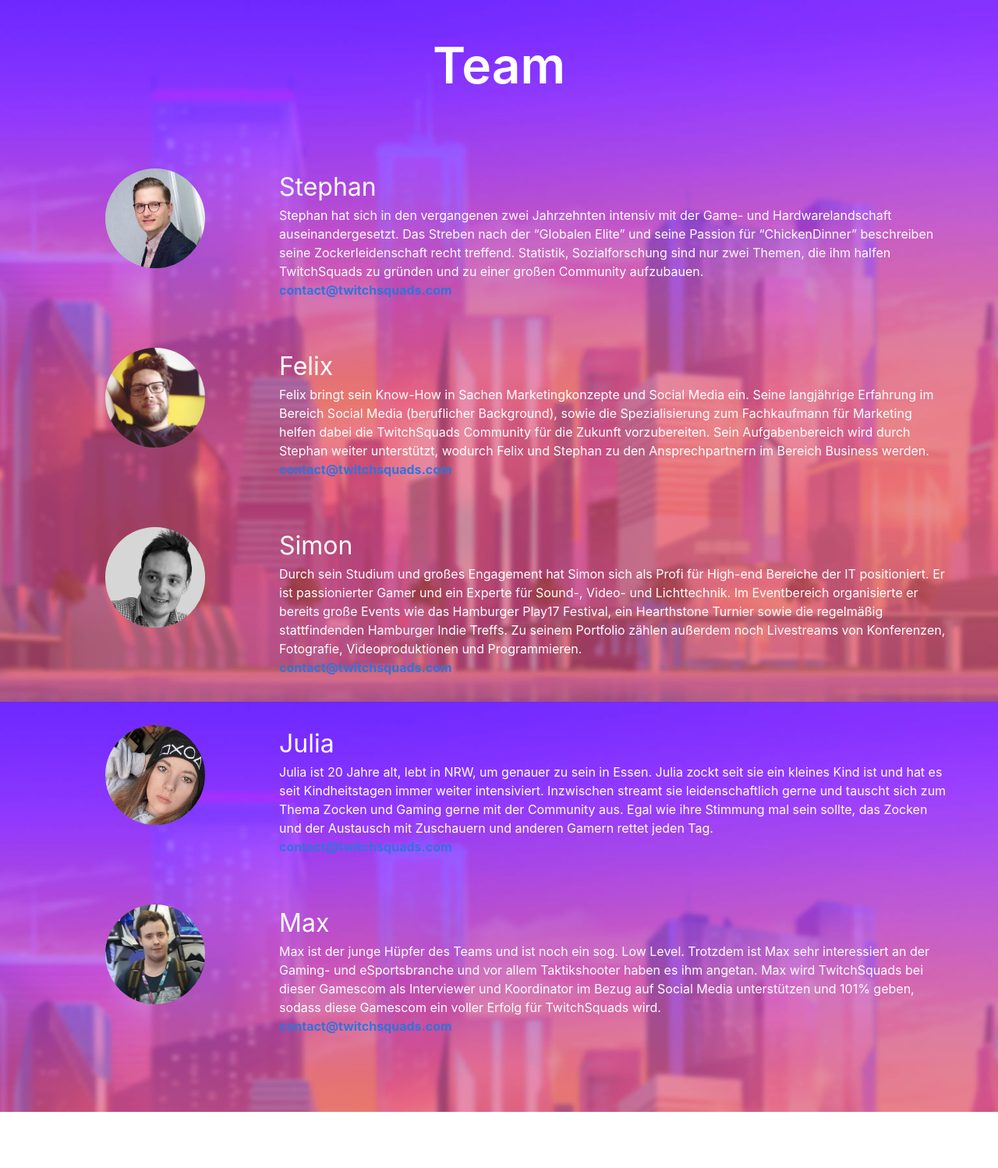
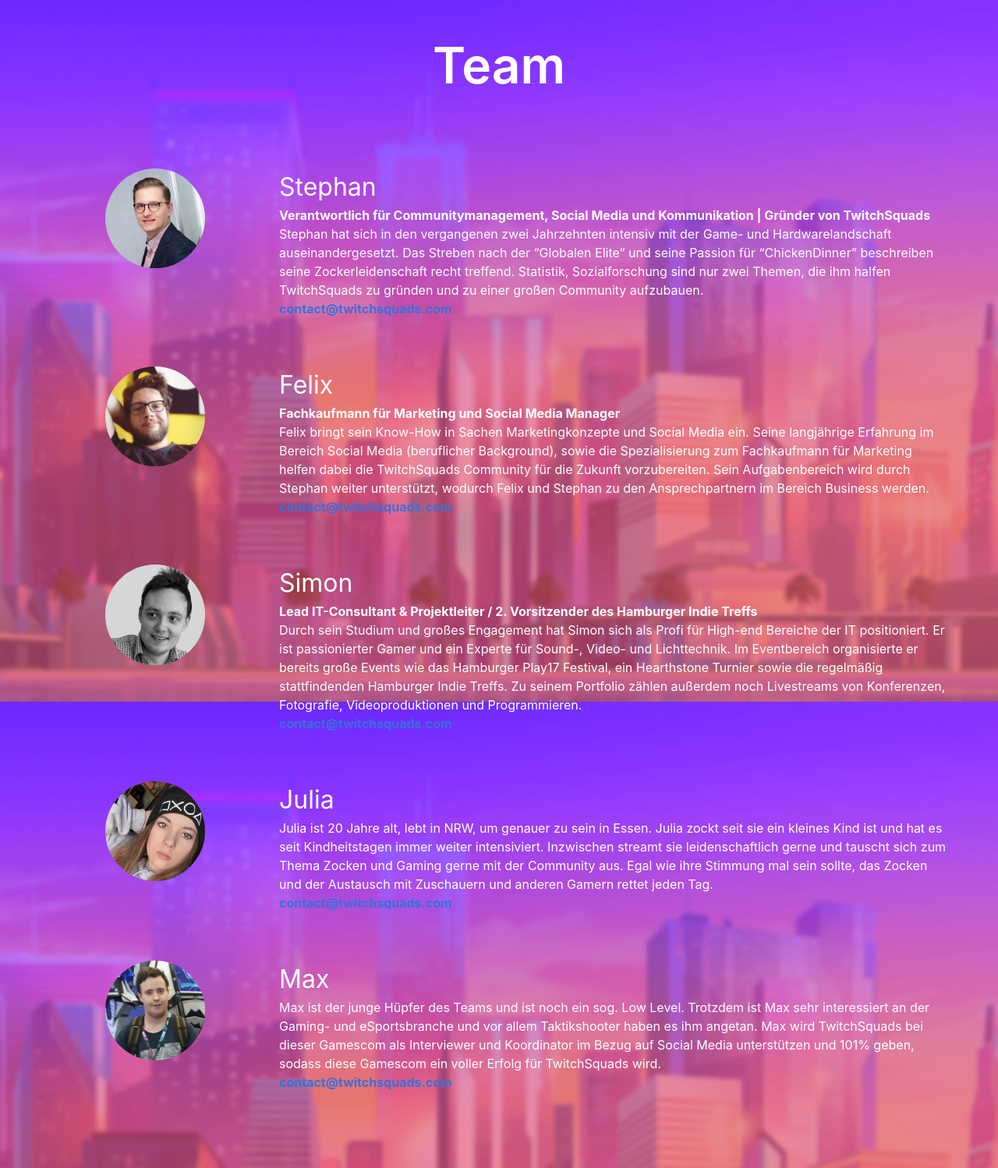
Before and after one commit to TwitchSquads/twitchsquads.github.io, a Jekyll site: the page built from team.html, in a window 1280 px wide. Shown: the whole page at 78% size. Built offline with Jekyll 4.4.1, drawn with Linux system fonts in a browser that asks for light colours; before the commit the page ends 1426 px from its top, so only the background shows below that.

Commit message:
Team member roles

```diff
--- a/team.html
+++ b/team.html
@@ -49,6 +49,10 @@
             font-size: 2rem;
         }
 
+        .team-member .role {
+            font-weight: bold;
+        }
+
         .team-member .contact {
             font-weight: bold;
         }
@@ -82,6 +86,9 @@
                             </div>
                             <div class="column">
                                 <p class="name">Stephan</p>
+                                <p class="role">
+                                    Verantwortlich für Communitymanagement, Social Media und Kommunikation | Gründer von TwitchSquads
+                                </p>
                                 <p>
                                     Stephan hat sich in den vergangenen zwei Jahrzehnten intensiv mit der Game- und
                                     Hardwarelandschaft auseinandergesetzt.
@@ -106,6 +113,9 @@
                             </div>
                             <div class="column">
                                 <p class="name">Felix</p>
+                                <p class="role">
+                                    Fachkaufmann für Marketing und Social Media Manager
+                                </p>
                                 <p>
                                     Felix bringt sein Know-How in Sachen Marketingkonzepte und Social Media ein. Seine
                                     langjährige Erfahrung im Bereich Social Media (beruflicher Background), sowie die
@@ -128,6 +138,9 @@
                             </div>
                             <div class="column">
                                 <p class="name">Simon</p>
+                                <p class="role">
+                                    Lead IT-Consultant & Projektleiter / 2. Vorsitzender des Hamburger Indie Treffs
+                                </p>
                                 <p>
                                     Durch sein Studium und großes Engagement hat Simon sich als Profi für High-end
                                     Bereiche der IT positioniert. Er ist passionierter Gamer und ein Experte für Sound-,
```
